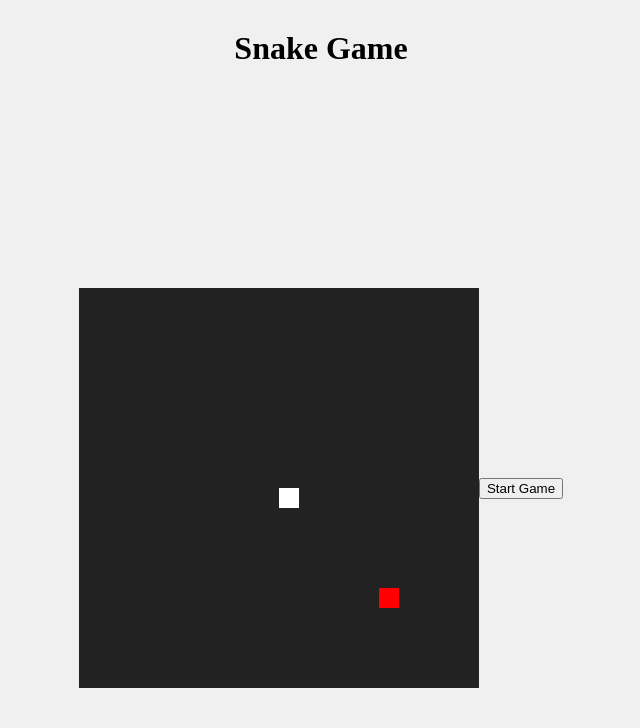
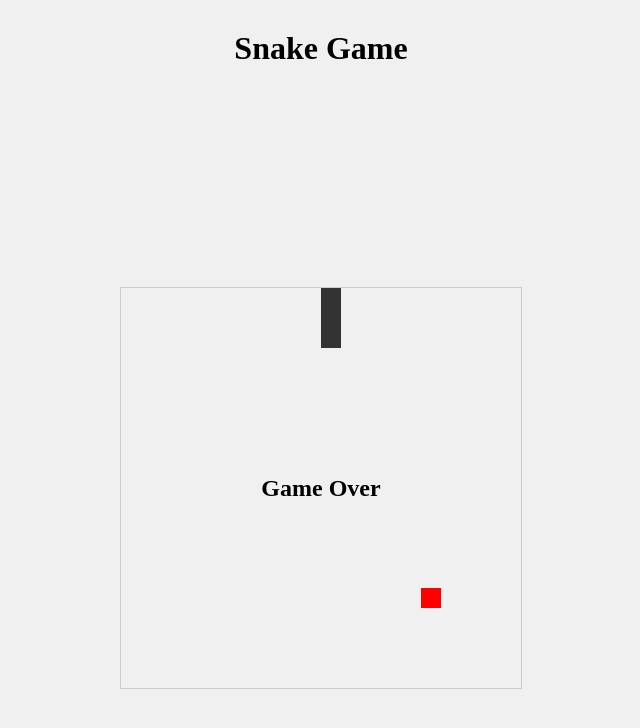
Before and after one commit to mohamedmehdigara/react-snake-game, a React (Create React App) app: page / in a window 1280 px wide. Shown: the top 728 px of the page, without its empty margins (319-959 px from the left). Built offline with nearby package versions, Linux system fonts and the light colour scheme.

Commit message:
added files

```diff
--- a/src/components/Board.js
+++ b/src/components/Board.js
@@ -1,4 +1,4 @@
-import React, { useEffect, useRef, useState } from 'react';
+import React, { useState, useEffect, useRef } from 'react';
 import styled from 'styled-components';
 
 const BoardWrapper = styled.div`
@@ -12,14 +12,14 @@ const BoardContainer = styled.div`
   position: relative;
   width: 400px;
   height: 400px;
-  background-color: #222;
+  border: 1px solid #ccc;
 `;
 
 const SnakeSegment = styled.div`
   position: absolute;
   width: 20px;
   height: 20px;
-  background-color: #fff;
+  background-color: #333;
 `;
 
 const Food = styled.div`
@@ -35,25 +35,57 @@ const GameOverMessage = styled.div`
   left: 50%;
   transform: translate(-50%, -50%);
   font-size: 24px;
-  color: #fff;
+  font-weight: bold;
 `;
 
+const initialSnake = [
+  { x: 10, y: 10 },
+  { x: 10, y: 11 },
+  { x: 10, y: 12 },
+];
+
+const initialFood = { x: 15, y: 15 };
+
 const Board = () => {
-  const [snake, setSnake] = useState([{ x: 10, y: 10 }]);
-  const [food, setFood] = useState({ x: 15, y: 15 });
-  const [direction, setDirection] = useState('right');
+  const [snake, setSnake] = useState(initialSnake);
+  const [direction, setDirection] = useState('up');
+  const [food, setFood] = useState(initialFood);
   const [gameOver, setGameOver] = useState(false);
-  const [isGameStarted, setIsGameStarted] = useState(false);
-  const [head, setHead] = useState([]);
+  const boardRef = useRef(null);
 
-  const boardRef = useRef();
+  const handleStartGame = () => {
+    setSnake(initialSnake);
+    setDirection('up');
+    setFood(initialFood);
+    setGameOver(false);
+  };
 
   useEffect(() => {
-    if (!isGameStarted) return;
+    const handleKeyPress = (event) => {
+      if (event.key === 'ArrowUp' && direction !== 'down') {
+        setDirection('up');
+      } else if (event.key === 'ArrowDown' && direction !== 'up') {
+        setDirection('down');
+      } else if (event.key === 'ArrowLeft' && direction !== 'right') {
+        setDirection('left');
+      } else if (event.key === 'ArrowRight' && direction !== 'left') {
+        setDirection('right');
+      }
+    };
 
+    document.addEventListener('keydown', handleKeyPress);
+
+    return () => {
+      document.removeEventListener('keydown', handleKeyPress);
+    };
+  }, [direction]);
+
+  useEffect(() => {
     const moveSnake = () => {
+      if (gameOver) return;
+
       const newSnake = [...snake];
-      const head = { x: newSnake[0].x, y: newSnake[0].y };
+      const head = { ...newSnake[0] };
 
       switch (direction) {
         case 'up':
@@ -72,54 +104,46 @@ const Board = () => {
           break;
       }
 
+      if (
+        head.x < 0 ||
+        head.x >= 20 ||
+        head.y < 0 ||
+        head.y >= 20 ||
+        newSnake.some((segment, index) => index !== 0 && segment.x === head.x && segment.y === head.y)
+      ) {
+        setGameOver(true);
+        return;
+      }
+
       newSnake.unshift(head);
 
       if (head.x === food.x && head.y === food.y) {
-        setFood(generateFoodPosition());
+        setFood({ x: Math.floor(Math.random() * 20), y: Math.floor(Math.random() * 20) });
       } else {
         newSnake.pop();
-      }
-
-      if (
-        head.x < 0 ||
-        head.x >= boardSize ||
-        head.y < 0 ||
-        head.y >= boardSize ||
-        newSnake.some((segment, index) => index !== 0 && segment.x === head.x && segment.y === head.y)
-      ) {
-        setGameOver(true);
       }
 
       setSnake(newSnake);
     };
 
-    const gameInterval = setInterval(moveSnake, 200);
+    const interval = setInterval(moveSnake, 200);
 
     return () => {
-      clearInterval(gameInterval);
+      clearInterval(interval);
     };
-  }, [snake, direction, isGameStarted, food]);
+  }, [snake, direction, food, gameOver]);
 
-  const generateFoodPosition = () => {
-    const x = Math.floor(Math.random() * 20);
-    const y = Math.floor(Math.random() * 20);
-    return { x, y };
-  };
+  const renderSnake = () =>
+    snake.map((segment, index) => (
+      <SnakeSegment
+        key={index}
+        style={{ top: `${segment.y * 20}px`, left: `${segment.x * 20}px` }}
+      />
+    ));
 
-  const renderSnake = () => {
-    return snake.map((segment, index) => (
-      <SnakeSegment key={index} style={{ top: `${segment.y * 20}px`, left: `${segment.x * 20}px` }} />
-    ));
-  };
-
-  const renderFood = () => {
-    return <Food style={{ top: `${food.y * 20}px`, left: `${food.x * 20}px` }} />;
-  };
-
-  const handleStartGame = () => {
-    setIsGameStarted(true);
-    setGameOver(false); // Reset game over state
-  };
+  const renderFood = () => (
+    <Food style={{ top: `${food.y * 20}px`, left: `${food.x * 20}px` }} />
+  );
 
   return (
     <BoardWrapper>
@@ -128,7 +152,11 @@ const Board = () => {
         {renderFood()}
         {gameOver && <GameOverMessage>Game Over</GameOverMessage>}
       </BoardContainer>
-      {!isGameStarted && <button onClick={handleStartGame}>Start Game</button>}
+      {!gameOver && (
+        <button onClick={handleStartGame} disabled={gameOver}>
+          Start Game
+        </button>
+      )}
     </BoardWrapper>
   );
 };
```
